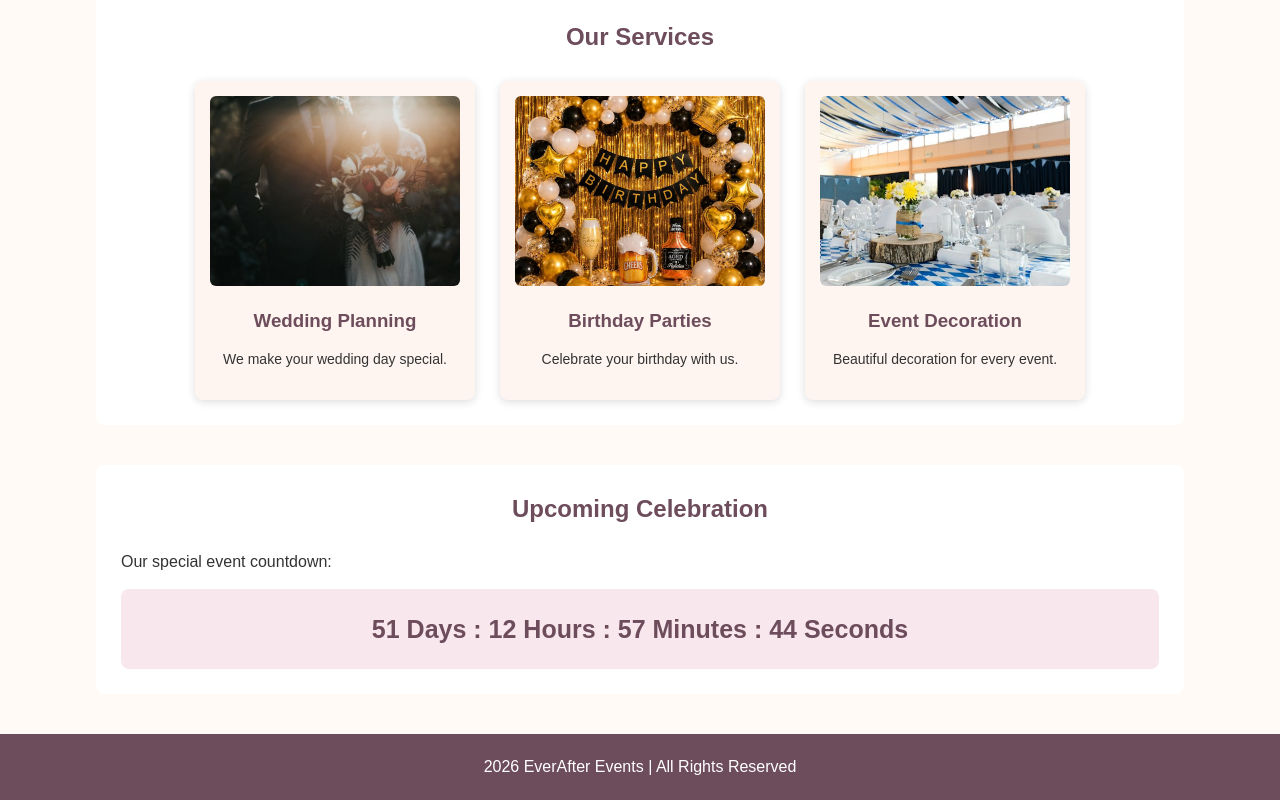
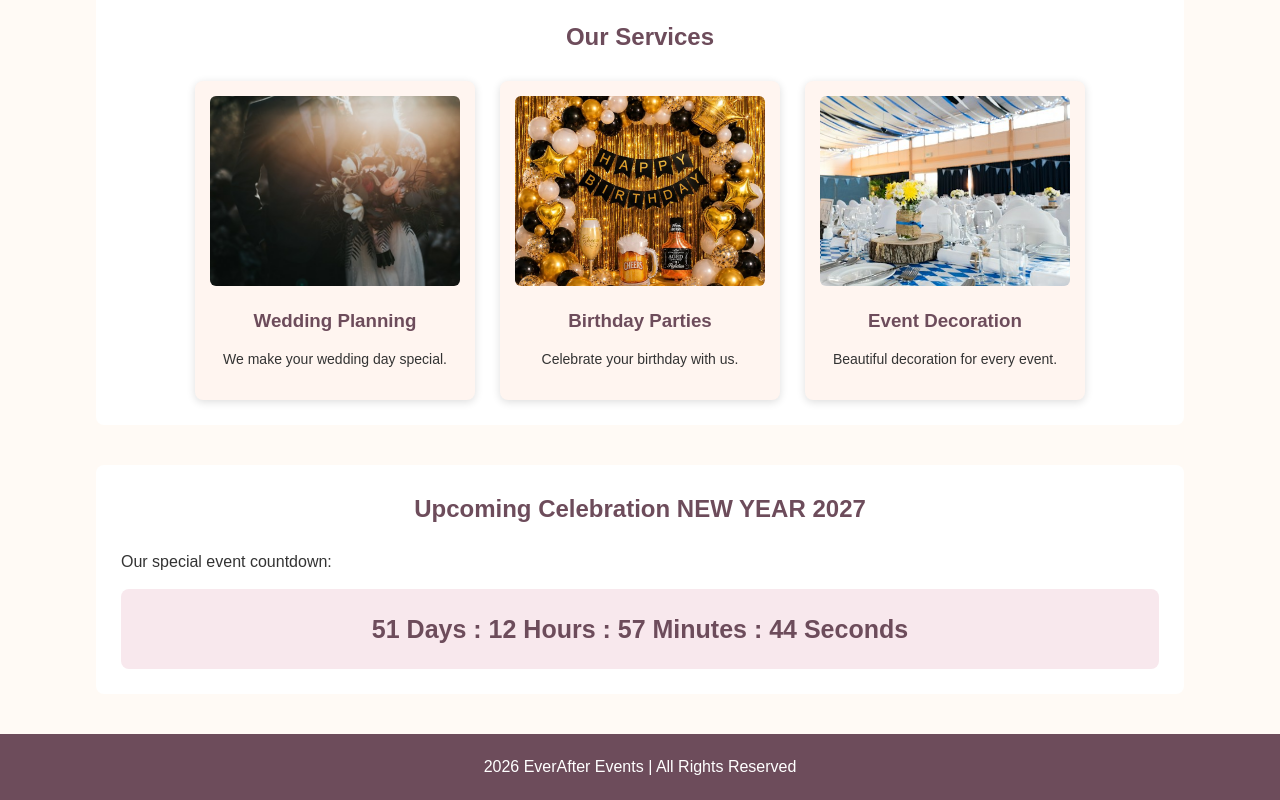
Before and after one commit to devkartikk/EverAfter, a plain HTML site: page index.html in a window 1280 px wide. Shown: the part 672-1472 px from the top of the page. Drawn offline with Linux system fonts and the light colour scheme.

Commit message:
Update index.html

```diff
--- a/index.html
+++ b/index.html
@@ -52,7 +52,8 @@
 </section>
 
 <section class="container">
-    <h2>Upcoming Celebration</h2>
+    <h2>Upcoming Celebration
+    NEW YEAR 2027</h2>
     <p>Our special event countdown:</p>
 
     <div id="countdown"></div>
```
